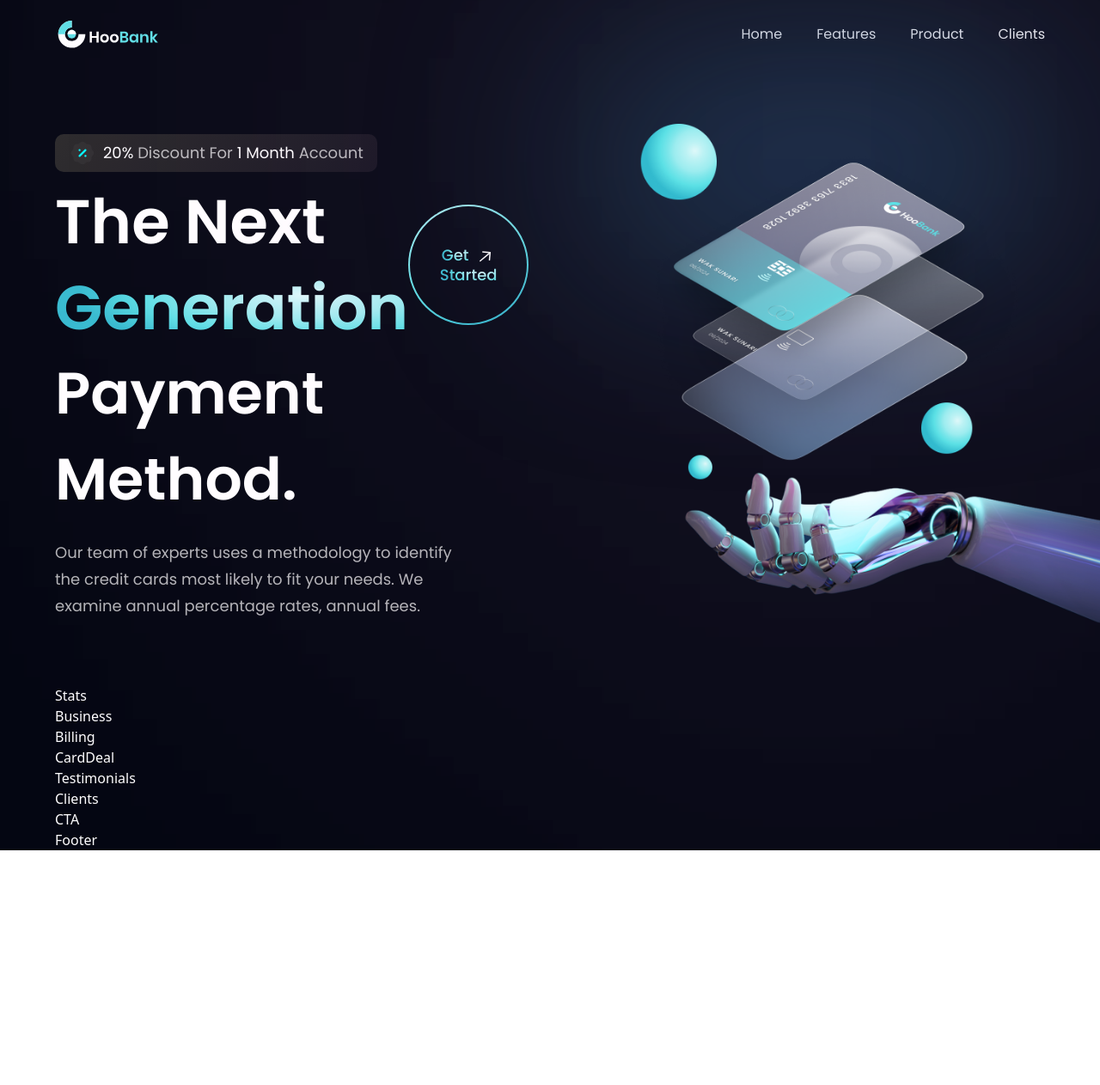
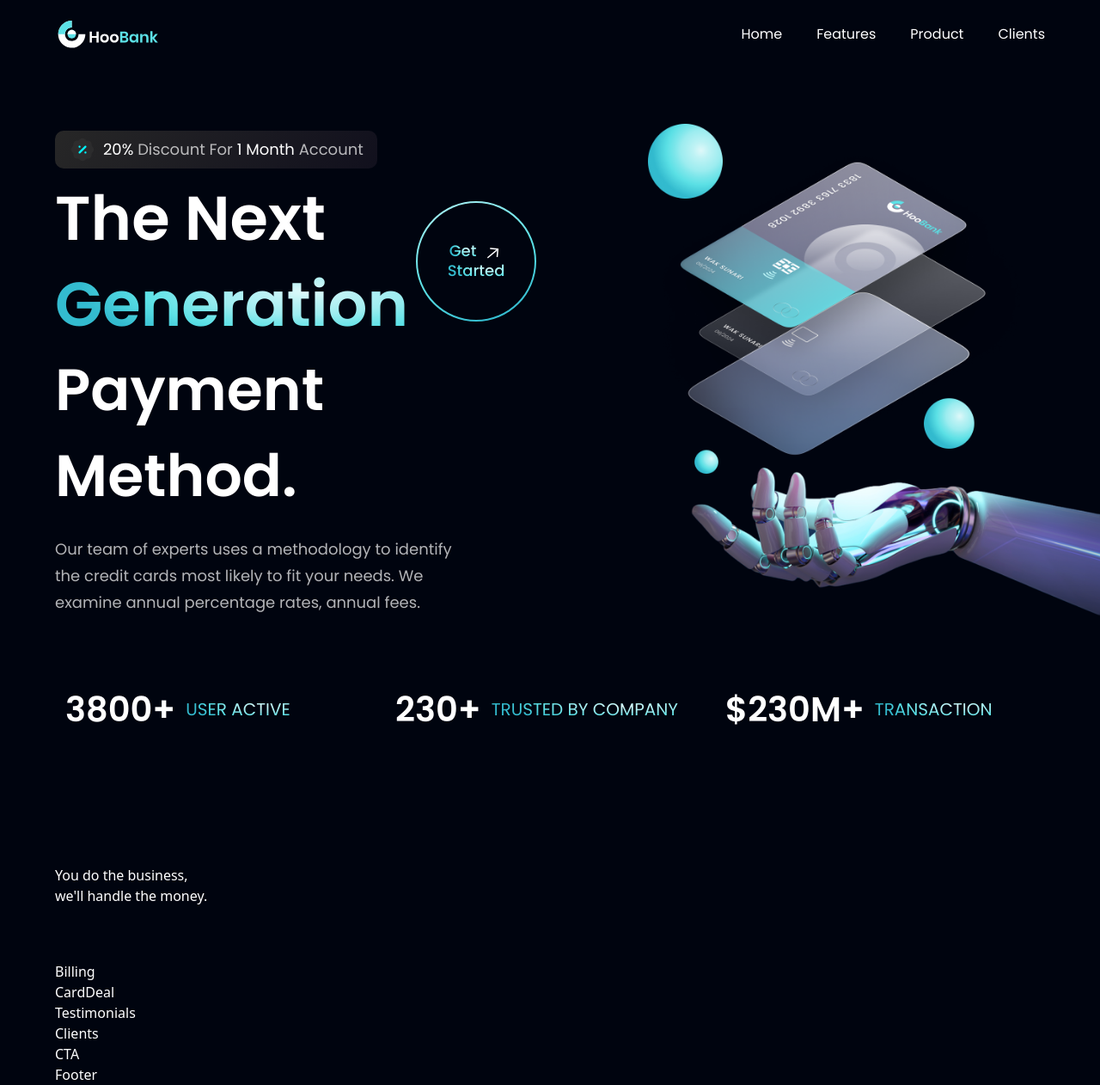
Before and after one commit to Uzayn/Hoobank, a React (Vite) app in the folder bank_webapp/: page / in a window 1280 px wide. Shown: the whole page at 86% size. Before the commit the page ends 989 px from the top, so only its background shows below. Built offline with nearby package versions, Linux system fonts and the light colour scheme.

Commit message:
complete hero and stats section

```diff
--- a/bank_webapp/src/components/Business.jsx
+++ b/bank_webapp/src/components/Business.jsx
@@ -1,8 +1,17 @@
 import React from 'react'
+import { features } from '../constants'
+import styles, {layout} from '../style'
+import Button from './Button'
 
 const Business = () => {
   return (
-    <div>Business</div>
+    <section id='features' className={layout.section}>
+      <div className={layout.sectionInfo}>
+        <h2>
+          You do the business, <br className='sm:block hidden' /> we'll handle the money.
+        </h2>
+      </div>
+    </section>
   )
 }
 
--- a/bank_webapp/src/components/Hero.jsx
+++ b/bank_webapp/src/components/Hero.jsx
@@ -32,11 +32,15 @@ const Hero = () => (
       </p>
     </div>
 
-    <div>
+    <div className={`flex-1 flex ${styles.flexCenter} md:my-0 my-10 relative`}>
       <img src={robot} alt="robot" className="w-[100%] h-[100%] relative z-[5]" />
-      <div className="absolute z-[0] w-[40%] h-[35%] top-0 pink__gradient"/>
-      <div className="absolute z-[1] w-[40%] h-[35%] top-0 white__gradient"/>
-      <div className="absolute z-[0] w-[40%] h-[35%] top-0 blue__gradient"/>
+      {/* <div className="absolute z-[0] w-[40%] h-[35%] top-0 rounded-full pink__gradient"/>
+      <div className="absolute z-[1] w-[60%] h-[80%] bottom-40 white__gradient"/>
+      <div className="absolute z-[0] w-[50%] h-[50%] right-20 bottom-20  top-0 blue__gradient"/> */}
+    </div>
+
+    <div className={`ss:hidden ${styles.flexCenter}`}>
+      <GetStarted />
     </div>
   </section>
   )
--- a/bank_webapp/src/components/Stats.jsx
+++ b/bank_webapp/src/components/Stats.jsx
@@ -1,9 +1,16 @@
 import React from 'react'
+import {stats} from '../constants'
+import styles from '../style'
 
-const Stats = () => {
-  return (
-    <div>Stats</div>
+const Stats = () => (
+    <section className={`${styles.flexCenter} flex-row flex-wrap sm:mb-20 mb-6`}>
+      {stats.map((stat) => (
+        <div key={stat.id} className={`flex-1 flex justify-start items-center flex-row m-3`}>
+          <h4 className='font-poppins font-semibold xs:text-[40px] text-[30px] xs:leading-[50px] leading-[43px] text-white'>{stat.value}</h4>
+          <p className='font-poppins font-normal xs:text-[20px] text-[15px] xs:leading-[26px] leading-[21px] text-gradient uppercase ml-3'>{stat.title}</p>
+        </div>
+      ))}
+    </section>
   )
-}
 
 export default Stats
```
